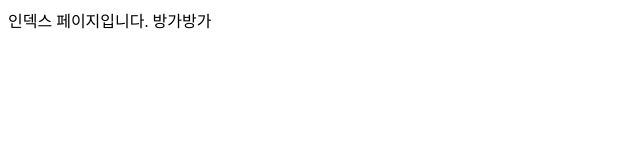
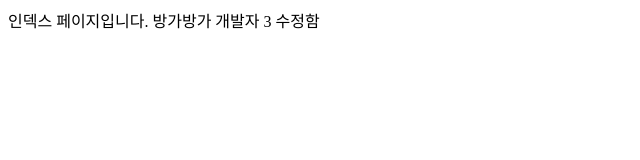
Before and after one commit to justsicklife/First-Project, a plain HTML site: page index.html in a window 1280 px wide. Shown: the whole page, without its empty margins (0-640 px from the left). Drawn offline with Linux system fonts and the light colour scheme.

Commit message:
Update index.html

```diff
--- a/index.html
+++ b/index.html
@@ -10,5 +10,7 @@
     인덱스 페이지입니다.
 
     방가방가
+
+    개발자 3 수정함
 </body>
 </html>
```
